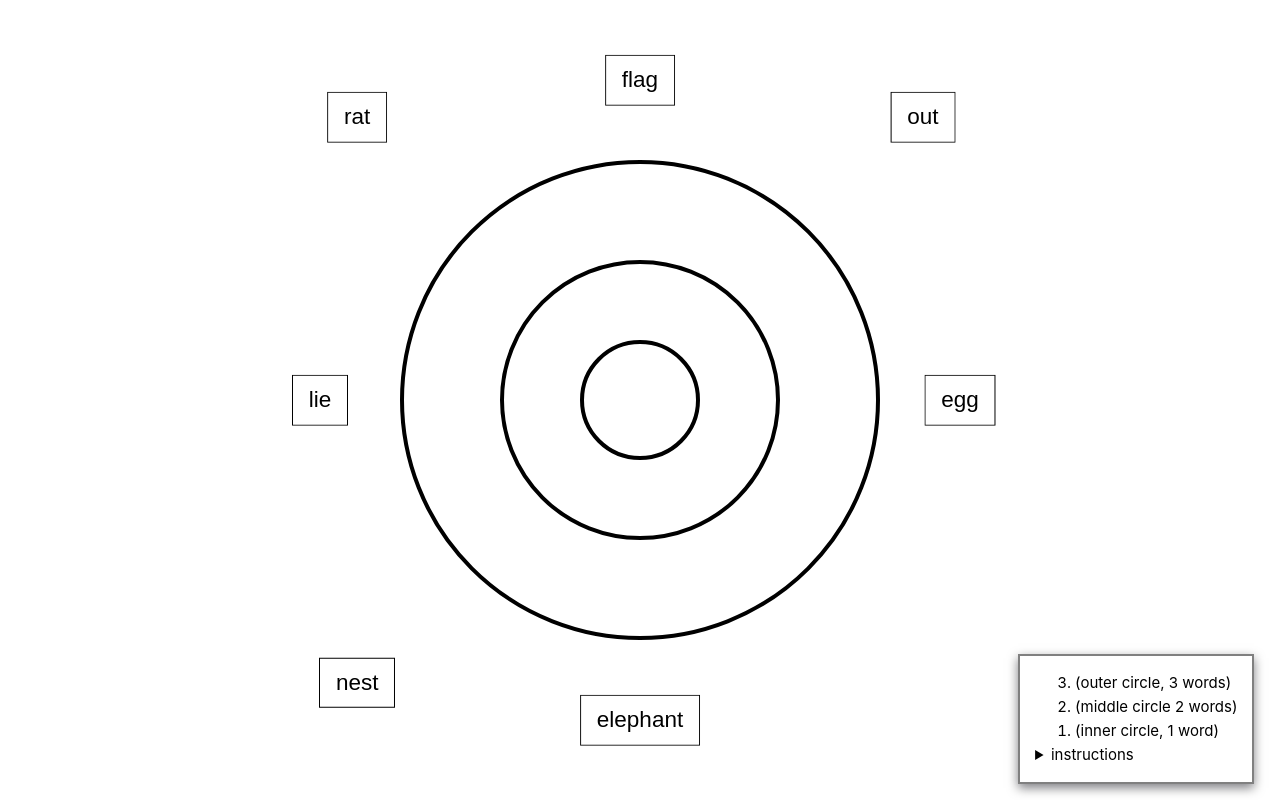
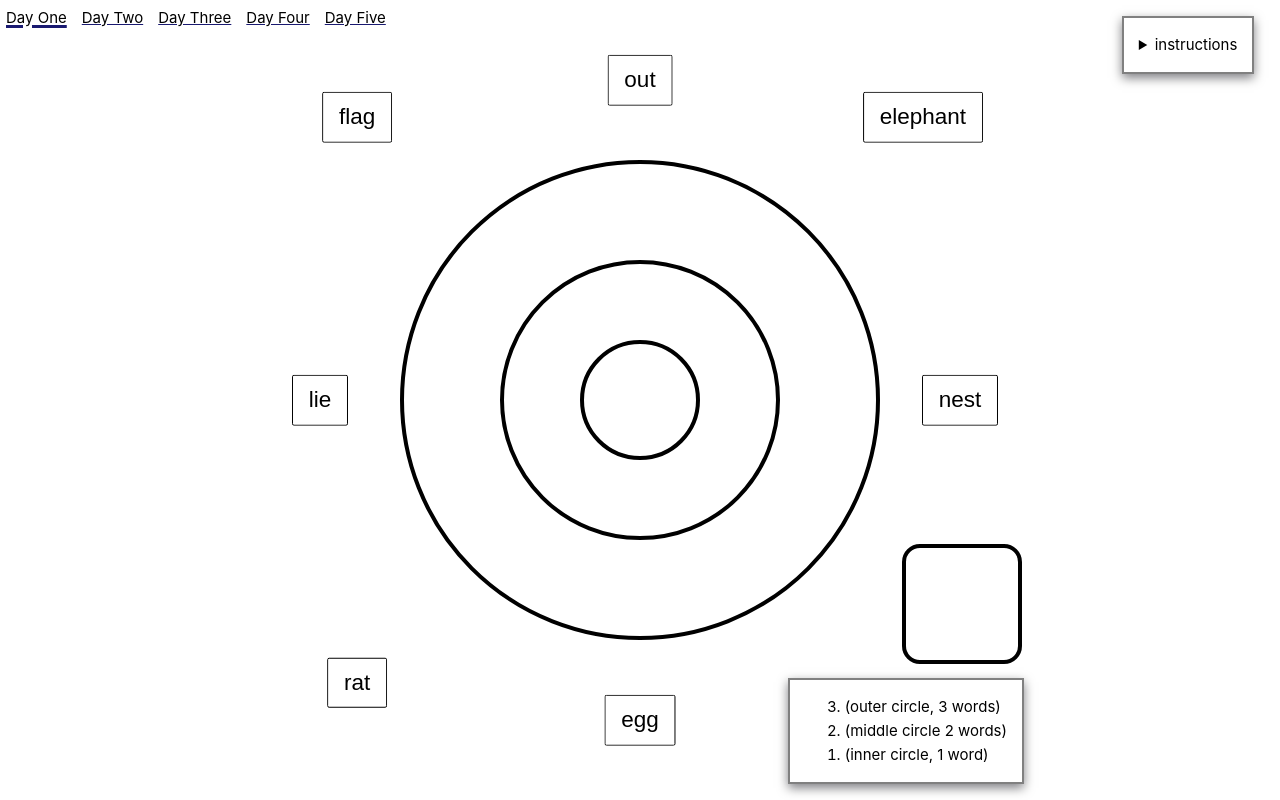
Before and after one commit to macgyver/ripples, a Vue app: page / in a window 1280 px wide. Built offline with nearby package versions, Linux system fonts and the light colour scheme.

Commit message:
jenny feedback
- multiple days
- a place for the outlier
- freeze the correct words
- woo hoo to celebrate a win

```diff
--- a/src/App.vue
+++ b/src/App.vue
@@ -1,90 +1,102 @@
 <script setup>
-import { toRaw, ref, reactive, computed, useTemplateRef, onMounted } from 'vue'
+import { nextTick, watch, toRaw, ref, computed, useTemplateRef } from 'vue'
 import ripples from './ripples.js'
+
+function ucfirst(str) {
+  return str.charAt(0).toUpperCase() + str.slice(1)
+}
+function digitToWord(digit) {
+  switch (digit) {
+    case 0:
+      return 'zero'
+    case 1:
+      return 'one'
+    case 2:
+      return 'two'
+    case 3:
+      return 'three'
+    case 4:
+      return 'four'
+    case 5:
+      return 'five'
+    case 6:
+      return 'six'
+    case 7:
+      return 'seven'
+    case 8:
+      return 'eight'
+    case 9:
+      return 'nine'
+    default:
+      throw new Error('digitToWord: digit must be between 0 and 9')
+  }
+}
+
+let url = new URL(location.href)
+let activeDay = ref(Number.parseInt(url.searchParams.get('day')) || 1)
+
+let today = computed(() => ripples[activeDay.value - 1])
+let words = computed(() => today.value.words)
+let categories = computed(() => today.value.categories)
+let incorrectNum = computed(() => today.value.errors)
+
+// for help debugging, i can't keep track of all the answers  in my head
+watch(
+  words,
+  () => {
+    let groups = toRaw(words.value).reduce((memo, curr) => {
+      memo[curr.category] ??= []
+      memo[curr.category].push(curr.txt)
+      return memo
+    }, {})
+    let entries = Object.entries(groups).sort(([cat1, words1], [cat2, words2]) => {
+      if (cat1 === 'outlier') return 1
+      if (cat2 === 'outlier') return -1
+      return words2.length - words1.length
+    })
+    for (let [key, value] of entries) {
+      console.debug(`${key}:`, value)
+    }
+  },
+  { immediate: true },
+)
+
+function goToDay(day) {
+  activeDay.value = day
+  // any other app state to reset?
+}
+
+window.addEventListener('popstate', (e) => {
+  goToDay(e.state.day)
+})
+
+function go(day) {
+  goToDay(day)
+  history.pushState({ day }, '', `?day=${day}`)
+}
 
 let outerEl = useTemplateRef('outer-el')
 let middleEl = useTemplateRef('middle-el')
 let innerEl = useTemplateRef('inner-el')
+let outlierEl = useTemplateRef('outlier-el')
 
 let wordsEls = useTemplateRef('words-els')
 let boardEl = useTemplateRef('board-el')
 
-function findRipple(words) {
-  switch (words.length) {
-    case 3:
-      return outerEl
-    case 2:
-      return middleEl
-    case 1:
-      return innerEl
-  }
-}
-// Day Five
-// R = lose, seem, took
-// Q = does, spat
-// P = still
-// O = and
-
-let gencoords = (function* () {
-  let theta = 0
-  let buffer = 10
-  while (true) {
-    let radians = (theta * Math.PI) / 180
-    console.debug('yield theta', theta)
-    yield {
-      theta,
-      // giving 5% of buffer so they all fit inside the viewport... just a guess
-      x: Math.min(100 - buffer, Math.max(buffer, (Math.cos(radians) + 1) * 50)),
-      y: Math.min(100 - buffer, Math.max(buffer, (Math.sin(radians) + 1) * 50))
-    }
-    // leave room for the instructions in the bottom right
-    do {
-      theta += 45
-    } while (theta % 360 > 0 && theta % 360 < 90)
-  }
-})()
-
-let [outer, middle, inner, pebble] = ripples
-let words = reactive([
-  {
-    // the pebble is already "placed" correctly because it's target is the space outside the ripples, where all words start
-    placed: true,
-    txt: pebble
-  }
-])
-let categories = []
-for (let ripple of [outer, middle, inner]) {
-  let [category, ...ws] = ripple
-  categories[ws.length] = category
-  let targetEl = findRipple(ws)
-  for (let w of ws) {
-    words.push({
-      placed: false,
-      txt: w,
-      category,
-      targetEl
-    })
+function findTargetElement(word) {
+  switch (word.ripple) {
+    case 'inner':
+      return innerEl.value
+    case 'middle':
+      return middleEl.value
+    case 'outer':
+      return outerEl.value
+    default:
+      return outlierEl.value
   }
 }
 
-shuffle(words)
-for (let i in words) {
-  Object.assign(words[i], gencoords.next().value)
-}
-
-console.debug(words.map((w) => `${w.txt} ${w.theta}`))
-
-// fisher-yates shuffle provided by co-pilot
-function shuffle(array) {
-  for (let i = array.length - 1; i > 0; i--) {
-    const j = Math.floor(Math.random() * (i + 1))
-    ;[array[i], array[j]] = [array[j], array[i]]
-  }
-  return array
-}
-
 let selectedWord = ref(null)
-let incorrectNum = ref(0)
 
 function toggleWord(word) {
   if (selectedWord.value?.txt === word.txt) selectedWord.value = null
@@ -94,26 +106,35 @@ function toggleWord(word) {
 function placeWord(e) {
   if (!selectedWord.value) return
   let rect = boardEl.value.getBoundingClientRect()
-  console.log(rect, e)
   selectedWord.value.x = ((e.clientX - rect.left) / rect.width) * 100
   selectedWord.value.y = ((e.clientY - rect.top) / rect.height) * 100
 }
 
+let boardComplete = ref(false)
 function tossWord(e) {
-  console.debug('**drop', toRaw(selectedWord.value), e)
   if (!selectedWord.value) return
 
   let selectedRipple = e.target
-  console.debug('selected', selectedRipple, 'target', selectedWord.value.targetEl)
+  let targetRipple = findTargetElement(selectedWord.value)
+  console.debug('**toss', toRaw(selectedWord.value), e, selectedRipple, targetRipple)
 
-  if (selectedRipple.matches('main.board')) {
+  // i was slightly pleasantly surprised you can compare elements like this
+  if (selectedRipple === boardEl.value) {
     // place word but do not process any game logic, the word is just being arranged outside the ripples
     placeWord(e)
-  } else if (selectedWord.value.targetEl === selectedRipple) {
+  } else if (targetRipple === selectedRipple) {
     placeWord(e)
     selectedWord.value.placed = true
+    selectedWord.value = null
+    if (words.value.every((word) => word.placed)) {
+      setTimeout(async function () {
+        boardComplete.value = true
+        await nextTick()
+        alert(`You won with ${incorrectNum.value} mistakes! 🎉`)
+      }, 300) // the timing of the animation, todo should use transition end event intstead..
+    }
   } else {
-    incorrectNum.value += 1
+    ripples[activeDay.value - 1].errors += 1
     selectedWord.value.nope = true
     setTimeout(() => {
       selectedWord.value.nope = false
@@ -122,53 +143,63 @@ function tossWord(e) {
   }
 }
 
-let dragoverRipple = ref(null)
-
-function debug(e) {
-  console.debug('**debug', e, dragoverRipple.value)
-}
+let dragoverCategory = ref(null)
 </script>
 
 <template>
+  <div class="container">
+    <span class="days">
+      <a
+        v-for="(data, i) in ripples"
+        :key="i"
+        tabindex="0"
+        :href="`?day=${i + 1}`"
+        :class="{ day: true, active: activeDay === i + 1 }"
+        @click.prevent="go(i + 1)"
+      >
+        Day {{ ucfirst(digitToWord(i + 1)) }}
+      </a>
+    </span>
     <main
       class="board"
+      :class="{ complete: boardComplete }"
       @click="placeWord"
       ref="board-el"
-    @drop="tossWord"
+      @drop.stop="tossWord"
       @dragover.prevent
-    @dragenter.prevent="dragoverRipple = null"
+      @dragenter.prevent="dragoverCategory = null"
     >
       <div
         tabindex="0"
         class="outer ripple"
-      :class="{ dragover: dragoverRipple === 'outer' }"
+        :class="{ dragover: dragoverCategory === 'outer' }"
         ref="outer-el"
         @click.stop="tossWord"
-      @drop="tossWord"
+        @drop.stop="tossWord"
         @dragover.prevent
-      @dragenter.stop="dragoverRipple = 'outer'"
+        @dragenter.stop="dragoverCategory = 'outer'"
         aria-label="outer ripple"
       ></div>
       <div
         tabindex="0"
         class="middle ripple"
-      :class="{ dragover: dragoverRipple === 'middle' }"
+        :class="{ dragover: dragoverCategory === 'middle' }"
         ref="middle-el"
         @click.stop="tossWord"
-      @drop="tossWord"
+        @drop.stop="tossWord"
         @dragover.prevent
-      @dragenter.stop="dragoverRipple = 'middle'"
+        @dragenter.stop="dragoverCategory = 'middle'"
         aria-label="middle ripple"
       ></div>
       <div
         tabindex="0"
         class="inner ripple"
-      :class="{ dragover: dragoverRipple === 'inner' }"
+        :class="{ dragover: dragoverCategory === 'inner' }"
         ref="inner-el"
         @click.stop="tossWord"
-      @drop="tossWord"
+        @drop.stop="tossWord"
         @dragover.prevent
-      @dragenter.stop="dragoverRipple = 'inner'"
+        @dragenter.stop="dragoverCategory = 'inner'"
         @Keyup.enter="todo"
         aria-label="inner ripple"
       ></div>
@@ -184,12 +215,24 @@ function debug(e) {
         :data-theta="word.theta"
         draggable="true"
         @dragstart="selectedWord = word"
-      @dragend="dragoverRipple = null"
+        @dragend="dragoverCategory = null"
+        :inert="word.placed"
       >
         {{ word.txt }}
       </button>
-  </main>
       <div class="legend">
+        <div
+          tabindex="0"
+          class="outlier"
+          :class="{ dragover: dragoverCategory === 'outlier' }"
+          ref="outlier-el"
+          @click.stop="tossWord"
+          @drop.stop="tossWord"
+          @dragover.prevent
+          @dragenter.stop="dragoverCategory = 'outlier'"
+          @keyup.enter="todo"
+          aria-label="outlier area"
+        ></div>
         <ol reversed>
           <li>
             (outer circle, 3 words)
@@ -204,15 +247,20 @@ function debug(e) {
             <span class="hint" v-if="incorrectNum > 1">{{ categories[1] }}</span>
           </li>
         </ol>
+      </div>
+    </main>
 
     <details class="instructions">
       <summary>
         <strong>instructions</strong>
       </summary>
-      Each concentric circle is an increasingly specific category. Drag each word to the most
-      general category it fits in. Only one word does not fit into any category. If you make a
-      mistake, a category will be revealed. See how few mistakes you can make before you correctly
-      categorize each word!
+      Each concentric circle represents a (hidden) category. One of the words fits into all three
+      categories and should be placed in the innermost circle. Two of the words fit into two of the
+      categories only and should be placed in the middle circle. Three more words fit only into one
+      category and should be placed in the outermost circle. Only one word does not fit into any
+      category; it should be placed in the outlier box. If you make a placement mistake, a category
+      title will be revealed. See how few mistakes you can make before you correctly categorize each
+      word!k
     </details>
   </div>
 </template>
@@ -220,7 +268,25 @@ function debug(e) {
 <style lang="scss" scoped>
 @use 'sass:math';
 
+.days {
+  margin: 0.4em;
+  display: flex;
+  gap: 1em;
+  position: absolute;
+  top: 0;
+  left: 0;
+  z-index: 1;
+}
+
+.container {
+  display: flex;
+  flex-direction: column;
+  place-content: center;
+  min-height: 100vh;
+}
+
 .board {
+  margin: auto;
   // background: lightgray;
   position: relative;
   // display: flex;
@@ -247,6 +313,24 @@ function debug(e) {
 //   pointer-events: none;
 // }
 
+@mixin placement {
+  border: 0.3em solid var(--fg-color);
+  border-radius: 50%;
+  aspect-ratio: 1;
+  background: var(--bg-color);
+
+  .board:has(.word.selected) &:is(:hover, :focus-visible) {
+    cursor: pointer;
+    outline: none;
+    background: var(--active-bg-color);
+  }
+
+  &.dragover,
+  .board.complete & {
+    background: var(--active-bg-color);
+  }
+}
+
 .ripple {
   // pointer-events: all;
   top: min(50vh, 50vw);
@@ -255,25 +339,9 @@ function debug(e) {
   position: absolute;
   place-self: center;
   // position: absolute;
-  border: 0.3em solid var(--fg-color);
-  border-radius: 50%;
   width: min(60vh, 60vw);
-  aspect-ratio: 1;
-  background: var(--bg-color);
   // translate: 22% 0;
-
-  #app:has(.word.selected) & {
-    &:hover,
-    &:focus-visible {
-      cursor: pointer;
-      outline: none;
-      background: var(--active-bg-color);
-    }
-  }
-
-  &.dragover {
-    background: var(--active-bg-color);
-  }
+  @include placement;
 
   &.outer {
     --active-bg-color: hsl(193.3, 100%, 55%);
@@ -282,7 +350,6 @@ function debug(e) {
     }
   }
 
-  // todo: should be like an archery target, do some like. geometry or trig or whatever
   &.middle {
     width: min(35vw, 35vh);
     // translate: 50% 0;
@@ -302,8 +369,25 @@ function debug(e) {
   }
 }
 
+.outlier {
+  @include placement;
+  border-radius: 15%;
+  position: absolute;
+  bottom: calc(100% + 2vh);
+  right: 0;
+  place-self: center;
+  width: min(15vh, 15vw);
+
+  --active-bg-color: orange;
+  @media (prefers-color-scheme: dark) {
+    --active-bg-color: darkorange;
+  }
+}
+
 .word {
+  cursor: grab;
   border: 1px solid var(--fg-color);
+  border-radius: 2px;
   background: var(--bg-color);
   color: var(--fg-color);
   padding: 0.5em 0.7em;
@@ -312,11 +396,22 @@ function debug(e) {
   backface-visibility: hidden;
   transform-origin: 50% 50%;
   position: absolute;
+  z-index: 1;
   transition: all 0.3s;
   transform: translate(-50%, -50%); // to center them on the click point
   font-size: 1.5em;
 
+  &:active {
+    cursor: grabbing;
+  }
+
+  &[inert] {
+    cursor: pointer;
+    border-color: #999; // a bit more of a hint that it's not draggable would be nicer
+  }
+
   &.selected {
+    cursor: grabbing;
     background: yellow;
     @media (prefers-color-scheme: dark) {
       background-color: #3f3f2c;
@@ -359,6 +454,18 @@ function debug(e) {
   bottom: 2%;
   right: 2%;
   border: 2px solid gray;
+  max-width: 40%;
+  background: var(--bg-color);
+  box-shadow: 0 4px 10px rgba(0, 0, 10, 0.5);
+}
+
+.instructions {
+  padding: 1em;
+  position: absolute;
+  z-index: 1;
+  top: 2%;
+  right: 2%;
+  border: 2px solid gray;
   max-width: 35%;
   background: var(--bg-color);
   box-shadow: 0 4px 10px rgba(0, 0, 10, 0.5);
--- a/src/assets/base.css
+++ b/src/assets/base.css
@@ -2,12 +2,14 @@
 :root {
   --bg-color: white;
   --fg-color: black;
+  --accent-color: midnightblue;
 }
 
 @media (prefers-color-scheme: dark) {
   :root {
     --bg-color: black;
     --fg-color: white;
+    --accent-color: hsl(193.3, 100%, 55%);
   }
 }
 
@@ -20,9 +22,6 @@
 }
 
 body {
-  display: flex;
-  place-content: center;
-  min-height: 100vh;
   color: var(--fg-color);
   background: var(--bg-color);
   transition:
@@ -47,3 +46,15 @@ body {
   -webkit-font-smoothing: antialiased;
   -moz-osx-font-smoothing: grayscale;
 }
+
+a {
+  color: inherit;
+  transition: text-decoration-thickness 0.5s;
+  text-decoration: underline var(--accent-color);
+
+  &.active,
+  &:hover,
+  &:focus {
+    text-decoration-thickness: 3px;
+  }
+}
--- a/src/ripples.js
+++ b/src/ripples.js
@@ -1,19 +1,123 @@
-export default (function getRipples() {
-  let url = new URL(window.location)
-  switch (url.searchParams.get('q')) {
-    case '1':
-      return [
-        ['verb', 'lose', 'seem', 'took'],
-        ['noun', 'does', 'spat'],
-        ['adjective', 'still'],
-        'and'
-      ]
-    default:
-      return [
-        ['words with white', 'elephant', 'egg', 'flag'],
-        ['say something you shouldn’t', 'rat', 'lie'],
-        ['uncool', 'out'],
-        'nest'
-      ]
+import { reactive } from 'vue'
+
+const RIPPLES = [
+  [
+    ['words with white', 'elephant', 'egg', 'flag'],
+    ['say something you shouldn’t', 'rat', 'lie'],
+    ['uncool', 'out'],
+    'nest',
+  ],
+  [
+    ['verb', 'lose', 'seem', 'took'], // outer circle
+    ['noun', 'does', 'spat'], // middle circle
+    ['adjective', 'still'], // inner circle
+    'and', // outlier
+  ],
+  [
+    ['onomatopoeia', 'moo', 'splash', 'burp'],
+    ['website verbs', 'tweet', 'yelp'],
+    ['lose it', 'snap'],
+    'sheep',
+  ],
+  [
+    ['words with bar', 'mini', 'hot', 'code'],
+    ['creepy movies with The', 'fly', 'crow'],
+    ['cafeteria chant', 'fight'],
+    'bat',
+  ],
+  [
+    ['objects on the road', 'driver', 'wheels', 'brakes'],
+    ['coke', 'bump', 'lines'],
+    ['Vin’s need', 'speed'],
+    'bound',
+  ],
+]
+
+// Day Five
+// R = lose, seem, took
+// Q = does, spat
+// P = still
+// O = and
+
+function assignRipple(words) {
+  switch (words.length) {
+    case 3:
+      return 'outer'
+    case 2:
+      return 'middle'
+    case 1:
+      return 'inner'
+  }
+}
+
+let gencoords = (function* () {
+  let theta = 0
+  let buffer = 10
+  while (true) {
+    let radians = (theta * Math.PI) / 180
+    yield {
+      theta,
+      // giving 5% of buffer so they all fit inside the viewport... just a guess
+      x: Math.min(100 - buffer, Math.max(buffer, (Math.cos(radians) + 1) * 50)),
+      y: Math.min(100 - buffer, Math.max(buffer, (Math.sin(radians) + 1) * 50)),
+    }
+    // leave room for the instructions in the bottom right
+    do {
+      theta += 45
+    } while (theta % 360 > 0 && theta % 360 < 90)
   }
 })()
+
+let ripples = reactive([])
+// let words = reactive([])
+// let categories = reactive([])
+
+for (let ripple of RIPPLES) {
+  let [outer, middle, inner, pebble] = ripple
+
+  let categories = []
+  let words = [
+    {
+      placed: false,
+      txt: pebble,
+      category: 'outlier', // not really used, just potentially useful info
+    },
+  ]
+  for (let ripple of [outer, middle, inner]) {
+    let [category, ...ws] = ripple
+    categories[ws.length] = category
+    // console.debug(category, ws)
+    let target = assignRipple(ws)
+    for (let w of ws) {
+      words.push({
+        placed: false, // mixing user data with game data is probably going to turn out to be a bad choice later
+        txt: w,
+        category,
+        ripple: target,
+      })
+    }
+  }
+
+  shuffle(words)
+  for (let i in words) {
+    Object.assign(words[i], gencoords.next().value)
+  }
+
+  ripples.push({
+    words,
+    categories,
+    errors: 0,
+  })
+  // console.debug(words.map((w) => `${w.txt} ${w.theta}`))
+}
+
+export default ripples
+
+// fisher-yates shuffle provided by co-pilot
+function shuffle(array) {
+  for (let i = array.length - 1; i > 0; i--) {
+    const j = Math.floor(Math.random() * (i + 1))
+    ;[array[i], array[j]] = [array[j], array[i]]
+  }
+  return array
+}
```
Also changed, not shown: .eslintrc.cjs, .prettierrc.json, 1 other file (tests, documents, lock files or other folders). Lines whose indentation alone changed are shown as unchanged.
